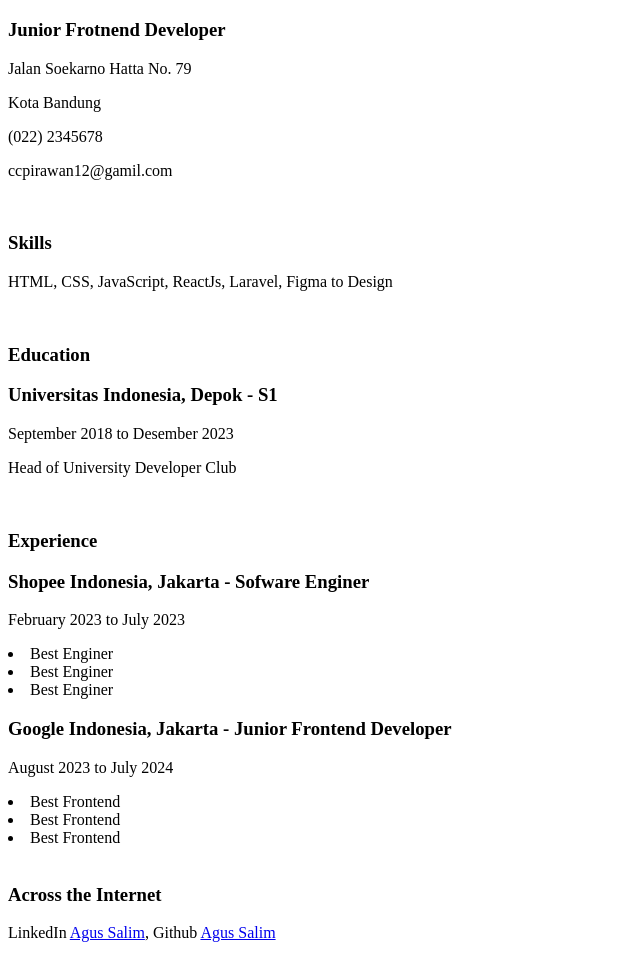
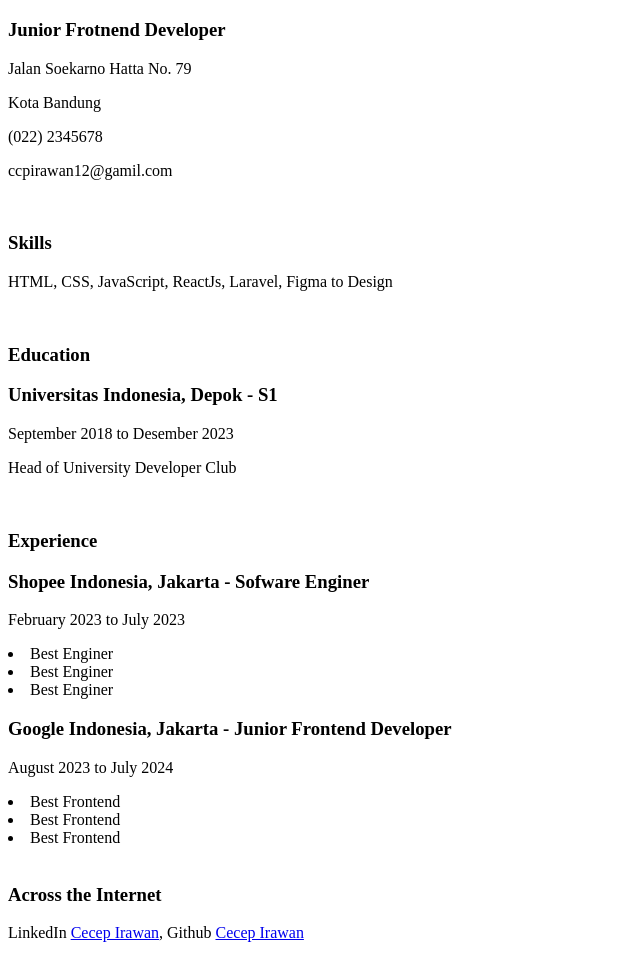
Before and after one commit to ccpirawan12/solution-repo-1, a plain HTML site: page index.html in a window 1280 px wide. Shown: the part 97-1055 px from the top of the page, without its empty margins (0-640 px from the left). Drawn offline with Linux system fonts and the light colour scheme.

Commit message:
Edit link

```diff
--- a/index.html
+++ b/index.html
@@ -41,7 +41,7 @@
     <br />
     <h3>Across the Internet</h3>
     <p>
-      LinkedIn <a href="#">Agus Salim</a>, Github <a href="#">Agus Salim</a>
+      LinkedIn <a href="#">Cecep Irawan</a>, Github <a href="#">Cecep Irawan</a>
     </p>
   </body>
 </html>
```
